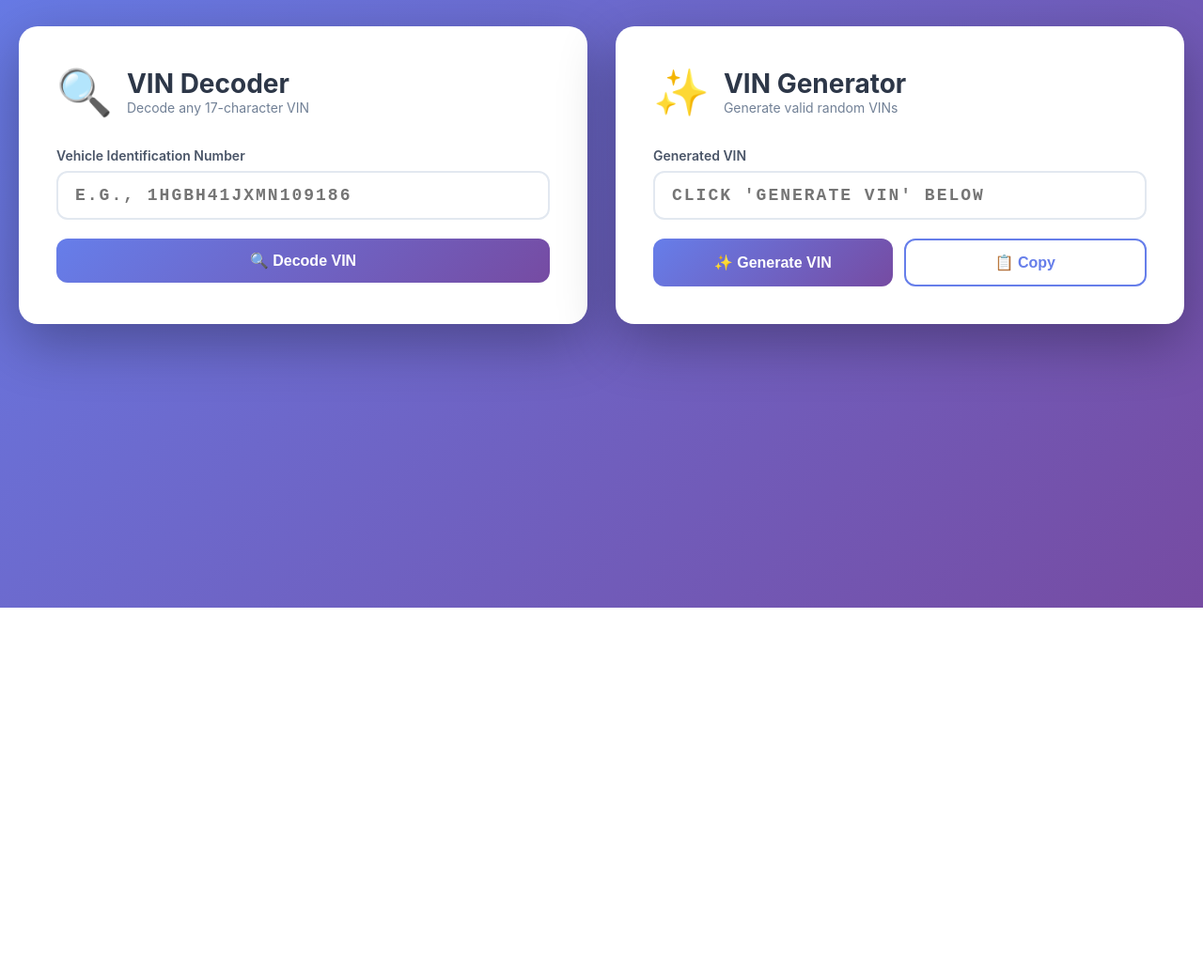
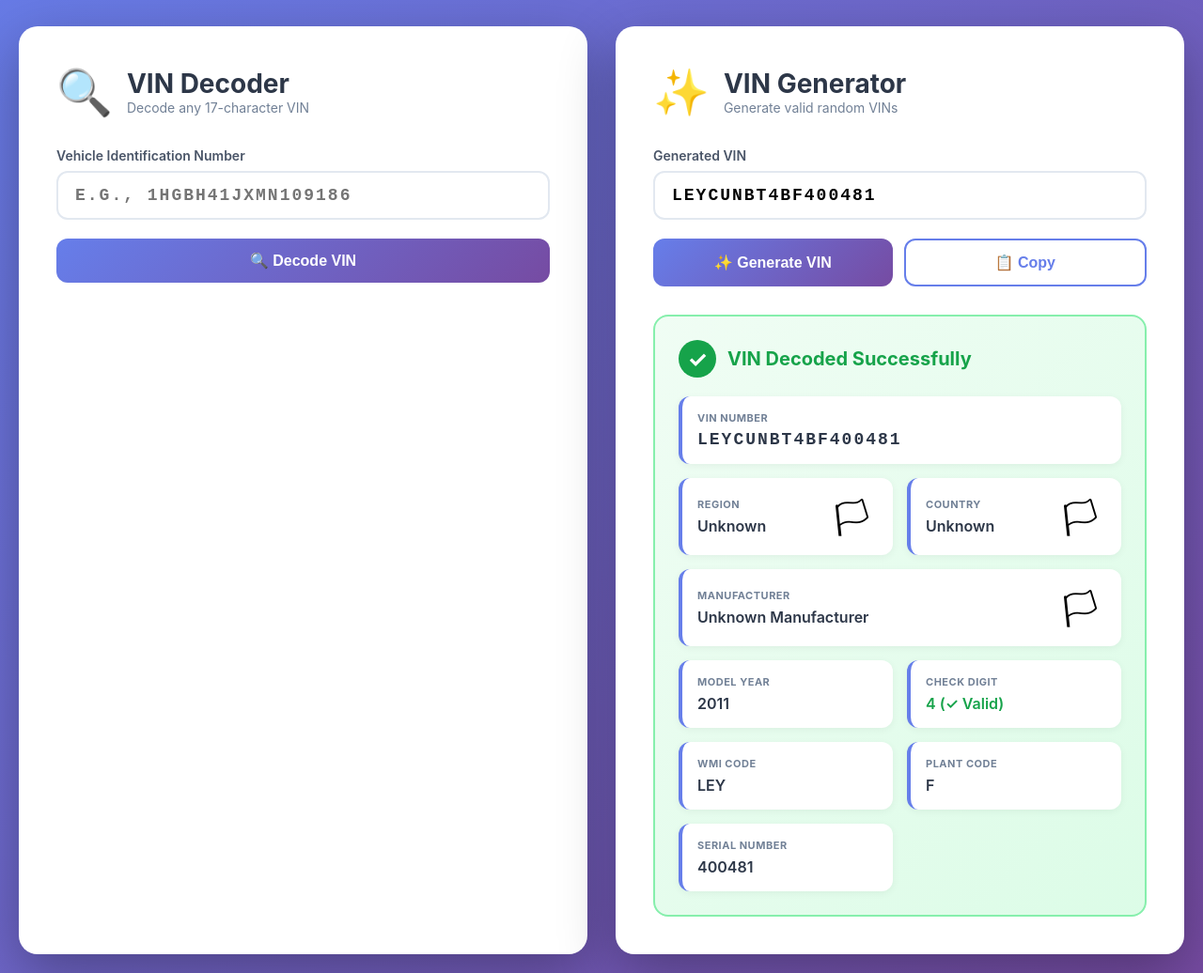
Before and after one commit to monatemedia/VIN-Decoder, a Flask app: page / in a window 1280 px wide. Shown: the part 153-1189 px from the top of the page at 94% size. Before the commit the page ends 800 px from the top, so only its background shows below. Run offline with Flask 3, Linux system fonts and the light colour scheme; data that the repository does not hold is empty.

Commit message:
Updated Scripts

```diff
--- a/templates/index.html
+++ b/templates/index.html
@@ -211,6 +211,20 @@
             border-radius: 12px;
             border-left: 4px solid #667eea;
             box-shadow: 0 2px 8px rgba(0,0,0,0.05);
+            display: flex;
+            flex-direction: column;
+        }
+
+        .info-item-with-image {
+            display: flex;
+            flex-direction: row;
+            align-items: center;
+            gap: 12px;
+        }
+
+        .info-item-content {
+            flex: 1;
+            min-width: 0;
         }
 
         .info-label {
@@ -226,13 +240,44 @@
             font-size: 16px;
             color: #2d3748;
             font-weight: 600;
-            display: flex;
-            align-items: center;
-            gap: 8px;
+            word-wrap: break-word;
+            overflow-wrap: break-word;
+        }
+
+        .info-image {
+            height: 50px;
+            width: auto;
+            max-width: 80px;
+            object-fit: contain;
+            flex-shrink: 0;
         }
 
         .flag {
-            font-size: 24px;
+            font-size: 50px;
+            line-height: 50px;
+            height: 50px;
+            display: flex;
+            align-items: center;
+            justify-content: center;
+        }
+
+        .flag.placeholder-flag {
+            transform: scale(0.7);
+        }
+
+        .logo-carousel {
+            display: flex;
+            gap: 8px;
+            align-items: center;
+            flex-wrap: wrap;
+            justify-content: center;
+        }
+
+        .logo-carousel img {
+            height: 50px;
+            width: auto;
+            max-width: 80px;
+            object-fit: contain;
         }
 
         .error-message {
@@ -328,6 +373,20 @@
     </div>
 
     <script>
+        function getRegionImage(region) {
+            if (!region || region === 'Unknown') return null;
+            // Map region names to image files
+            const regionMap = {
+                'Africa': 'Africa.png',
+                'Asia': 'Asia.png',
+                'Europe': 'Europe.png',
+                'North America': 'North America.png',
+                'Oceania': 'Oceania.png',
+                'South America': 'South America.png'
+            };
+            return regionMap[region] || null;
+        }
+
         function showResult(elementId, isValid, data) {
             const resultDiv = document.getElementById(elementId);
 
@@ -346,6 +405,83 @@
             const checkStatus = data.check_digit_valid ? '✓ Valid' : '✗ Invalid';
             const checkColor = data.check_digit_valid ? '#16a34a' : '#dc2626';
 
+            // Region info with image
+            const regionImage = getRegionImage(data.region);
+            const regionHTML = regionImage
+                ? `
+                    <div class="info-item info-item-with-image">
+                        <div class="info-item-content">
+                            <div class="info-label">Region</div>
+                            <div class="info-value">${data.region || 'Unknown'}</div>
+                        </div>
+                        <img src="/img/regions/${regionImage}" alt="${data.region}" class="info-image">
+                    </div>
+                `
+                : `
+                    <div class="info-item info-item-with-image">
+                        <div class="info-item-content">
+                            <div class="info-label">Region</div>
+                            <div class="info-value">${data.region || 'Unknown'}</div>
+                        </div>
+                        <span class="flag info-image placeholder-flag">🏳</span>
+                    </div>
+                `;
+
+            // Country info with flag
+            const countryFlagClass = (data.country_flag === '🏳️' || data.country_flag === '🏳' || !data.country_flag) ? 'flag info-image placeholder-flag' : 'flag info-image';
+            const countryHTML = `
+                <div class="info-item info-item-with-image">
+                    <div class="info-item-content">
+                        <div class="info-label">Country</div>
+                        <div class="info-value">${data.country || 'Unknown'}</div>
+                    </div>
+                    <span class="${countryFlagClass}">${data.country_flag || '🏳'}</span>
+                </div>
+            `;
+
+            // Manufacturer info with logos
+            let manufacturerHTML;
+            if (data.manufacturer_logos && data.manufacturer_logos.length > 0) {
+                const logosHTML = data.manufacturer_logos.map(logo =>
+                    `<img src="/img/logos/${logo}" alt="Logo">`
+                ).join('');
+
+                // If more than 2 logos, stack them below the text
+                if (data.manufacturer_logos.length > 2) {
+                    manufacturerHTML = `
+                        <div class="info-item" style="grid-column: 1 / -1;">
+                            <div class="info-label">Manufacturer</div>
+                            <div class="info-value">${data.manufacturer}</div>
+                            <div class="logo-carousel" style="margin-top: 12px;">
+                                ${logosHTML}
+                            </div>
+                        </div>
+                    `;
+                } else {
+                    manufacturerHTML = `
+                        <div class="info-item info-item-with-image" style="grid-column: 1 / -1;">
+                            <div class="info-item-content">
+                                <div class="info-label">Manufacturer</div>
+                                <div class="info-value">${data.manufacturer}</div>
+                            </div>
+                            <div class="logo-carousel">
+                                ${logosHTML}
+                            </div>
+                        </div>
+                    `;
+                }
+            } else {
+                manufacturerHTML = `
+                    <div class="info-item info-item-with-image" style="grid-column: 1 / -1;">
+                        <div class="info-item-content">
+                            <div class="info-label">Manufacturer</div>
+                            <div class="info-value">${data.manufacturer}</div>
+                        </div>
+                        <span class="flag info-image placeholder-flag">🏳</span>
+                    </div>
+                `;
+            }
+
             resultDiv.className = 'result valid';
             resultDiv.innerHTML = `
                 <div class="status valid">
@@ -357,27 +493,9 @@
                         <div class="info-label">VIN Number</div>
                         <div class="info-value vin-display">${data.vin}</div>
                     </div>
-                    <div class="info-item">
-                        <div class="info-label">Region</div>
-                        <div class="info-value">
-                            <span class="flag">${data.region_flag || '🌍'}</span>
-                            ${data.region || 'Unknown'}
-                        </div>
-                    </div>
-                    <div class="info-item">
-                        <div class="info-label">Country</div>
-                        <div class="info-value">
-                            <span class="flag">${data.country_flag || '🏳️'}</span>
-                            ${data.country || 'Unknown'}
-                        </div>
-                    </div>
-                    <div class="info-item" style="grid-column: 1 / -1;">
-                        <div class="info-label">Manufacturer</div>
-                        <div class="info-value">
-                            <span class="flag">${data.factory_flag || '🏭'}</span>
-                            ${data.manufacturer}
-                        </div>
-                    </div>
+                    ${regionHTML}
+                    ${countryHTML}
+                    ${manufacturerHTML}
                     <div class="info-item">
                         <div class="info-label">Model Year</div>
                         <div class="info-value">${data.model_year}</div>
@@ -442,9 +560,12 @@
 
         async function generateVIN() {
             const input = document.getElementById('generatedVIN');
-            const btn = event.target;
+            const btn = document.querySelector('button[onclick="generateVIN()"]');
+
+            if (btn) {
                 btn.classList.add('loading');
                 btn.textContent = 'Generating...';
+            }
 
             try {
                 const response = await fetch('/api/generate', {
@@ -458,21 +579,25 @@
             } catch (error) {
                 console.error('Error:', error);
             } finally {
+                if (btn) {
                     btn.classList.remove('loading');
                     btn.textContent = '✨ Generate VIN';
+                }
             }
         }
 
         function copyVIN() {
             const input = document.getElementById('generatedVIN');
-            const btn = event.target;
+            const btn = document.querySelector('button[onclick="copyVIN()"]');
 
             if (!input.value) return;
 
             navigator.clipboard.writeText(input.value).then(() => {
+                if (btn) {
                     const originalText = btn.textContent;
                     btn.textContent = '✓ Copied!';
                     setTimeout(() => btn.textContent = originalText, 1500);
+                }
             });
         }
 
--- a/vin_app.py
+++ b/vin_app.py
@@ -1,9 +1,8 @@
-"""
-Flask VIN Decoder & Generator Application
-Uses the VIN database for accurate decoding
-"""
-from flask import Flask, render_template, request, jsonify
+"""Flask VIN Decoder & Generator Application
+Uses the VIN database for accurate decoding"""
+from flask import Flask, render_template, request, jsonify, send_from_directory
 from models.country import db, Country, WmiRegionCode, WmiCountryCode, WmiFactoryCode
+from sqlalchemy import text
 import random
 from datetime import datetime
 import os
@@ -11,7 +10,6 @@
 app = Flask(__name__)
 
 # Define the absolute path to the database
-# app.root_path is the directory where vin_app.py resides
 basedir = os.path.abspath(os.path.dirname(__file__))
 db_path = os.path.join(basedir, 'instance', 'vin.db')
 
@@ -43,19 +41,16 @@
     '4': 2034, '5': 2035, '6': 2036, '7': 2037, '8': 2038, '9': 2039
 }
 
-
 def compute_check_digit(vin):
     """Compute VIN check digit"""
     total = sum(TRANSLITERATION.get(vin[i], 0) * WEIGHTS[i] for i in range(VIN_LENGTH))
     remainder = total % 11
     return 'X' if remainder == 10 else str(remainder)
 
-
 def validate_check_digit(vin):
     """Validate VIN check digit"""
     computed = compute_check_digit(vin)
     return vin[8] == computed
-
 
 def resolve_model_year(char):
     """Resolve model year with 30-year cycle"""
@@ -71,6 +66,16 @@
 
     return year if year <= current_year else None
 
+def get_factory_logos(factory_id):
+    """Get all logos for a factory"""
+    query = text("""
+        SELECT logo_filename
+        FROM factory_logos
+        WHERE factory_id = :factory_id
+    """)
+    result = db.session.execute(query, {'factory_id': factory_id})
+    logos = [row[0] for row in result.fetchall()]
+    return logos
 
 def decode_vin(vin):
     """Decode VIN using database"""
@@ -128,14 +133,18 @@
         result['manufacturer'] = factory_entry.manufacturer
         result['factory_country'] = factory_entry.country.common_name if factory_entry.country else factory_entry.region
         result['factory_flag'] = factory_entry.country.flag_emoji if factory_entry.country else '🏭'
+
+        # Get manufacturer logos
+        logos = get_factory_logos(factory_entry.id)
+        result['manufacturer_logos'] = logos if logos else []
     else:
         result['manufacturer'] = 'Unknown Manufacturer'
+        result['manufacturer_logos'] = []
 
     # Model year
     result['model_year'] = resolve_model_year(vin[9]) or 'Unknown'
 
     return result
-
 
 def generate_vin():
     """Generate a random valid VIN"""
@@ -168,11 +177,14 @@
 
     return ''.join(vin_array)
 
-
 @app.route('/')
 def index():
     return render_template('index.html')
 
+@app.route('/img/<path:filename>')
+def serve_image(filename):
+    """Serve images from the img directory"""
+    return send_from_directory('img', filename)
 
 @app.route('/api/decode', methods=['POST'])
 def api_decode():
@@ -181,13 +193,11 @@
     result = decode_vin(vin)
     return jsonify(result)
 
-
 @app.route('/api/generate', methods=['POST'])
 def api_generate():
     vin = generate_vin()
     decoded = decode_vin(vin)
     return jsonify(decoded)
 
-
 if __name__ == '__main__':
     app.run(debug=True, port=5000)
```
Lines whose indentation alone changed are shown as unchanged.
